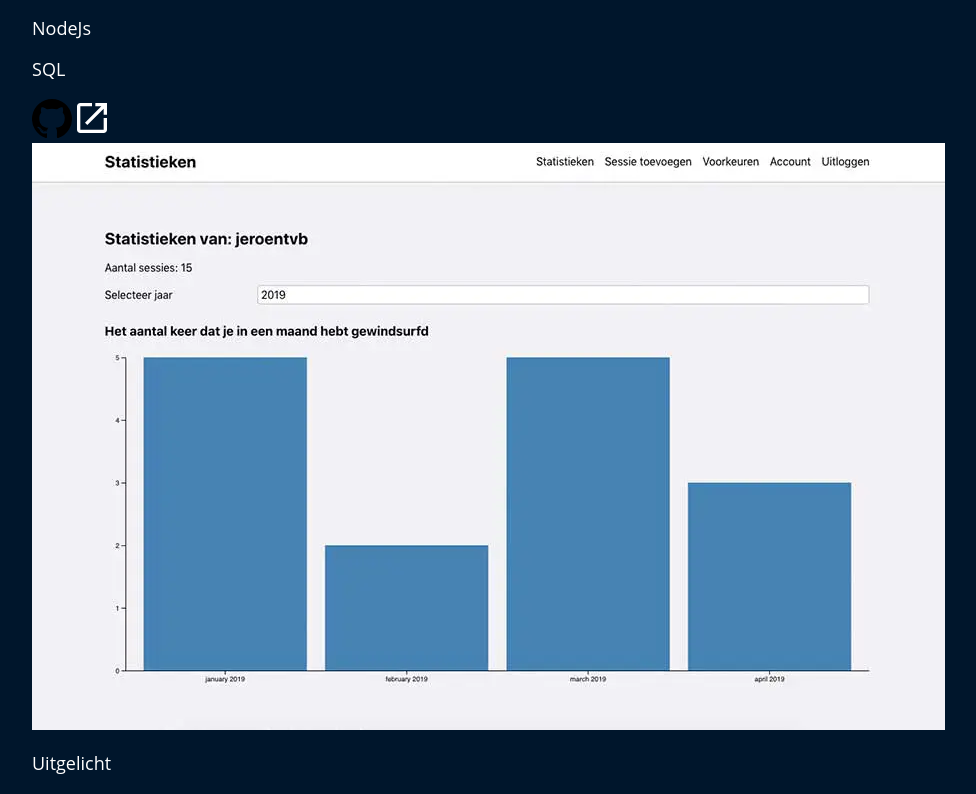
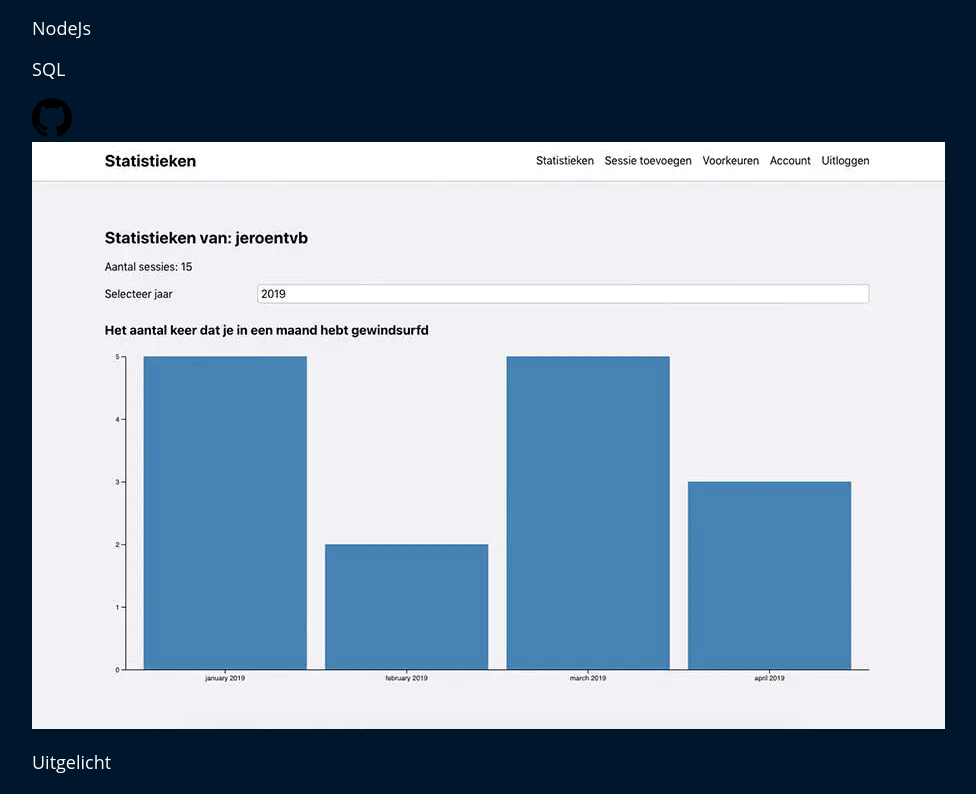
Before and after one commit to jeroentvb/jeroentvb.github.io, a Vue app: page / in a window 1280 px wide. Shown: the part 1126-1920 px from the top of the page, without its empty margins (8-984 px from the left). Built offline with nearby package versions, Linux system fonts and the light colour scheme.

Commit message:
Fixed conditional links

```diff
--- a/src/components/AppComponents/FeaturedWork.vue
+++ b/src/components/AppComponents/FeaturedWork.vue
@@ -12,10 +12,10 @@
           <div class="skills">
             <p v-for="skill in item.skills" :key="skill" class="monospace">{{ skill }}</p>
           </div>
-          <a :if="item.github" :href="item.github" target="_blank" rel="noreferrer">
+          <a v-if="item.github" :href="item.github" target="_blank" rel="noreferrer">
             <GithubLogo />
           </a>
-          <a :if="item.external" :href="item.external" target="_blank" rel="noreferrer">
+          <a v-if="item.external" :href="item.external" target="_blank" rel="noreferrer">
             <ExternalLinkSvg />
           </a>
         </div>
--- a/src/content/featuredWork.json
+++ b/src/content/featuredWork.json
@@ -8,7 +8,7 @@
       "SQL"
     ],
     "github": "https://github.com/jeroentvb/windsurf-stats",
-    "external": "test",
+    "external": "",
     "image": {
       "webp": "img/wind-statistics-app.webp",
       "img": "img/wind-statistics-app.jpg",
```
